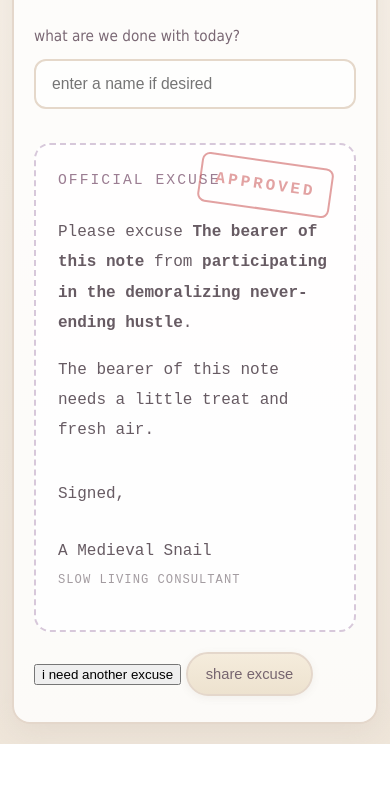
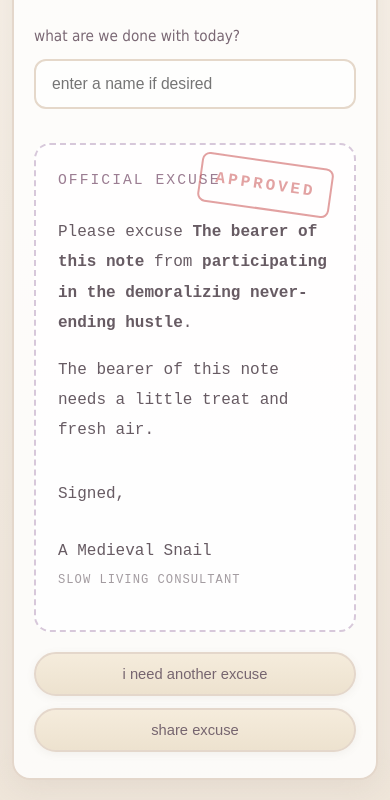
Before and after one commit to peppersghost16/please-excuse, a plain HTML site: page index.html in a window 390 px wide. Both pictures are taken after a click on the button "the hustle". Shown: the part 101-901 px from the top of the page. Before the commit the page ends 845 px from the top, so only its background shows below. Drawn offline with Linux system fonts and the light colour scheme.

Commit message:
Update style.css

```diff
--- a/style.css
+++ b/style.css
@@ -278,9 +278,19 @@ input:focus {
     opacity: 0.6;
 }
 
-#saveButton {
+.action-buttons {
+
+    display: flex;
+
+    gap: 12px;
 
     margin-top: 20px;
+
+    flex-wrap: wrap;
+}
+
+#saveButton,
+#againButton {
 
     border:
         2px solid #e4d7cb;
@@ -311,7 +321,8 @@ input:focus {
         background 0.16s ease;
 }
 
-#saveButton:hover {
+#saveButton:hover,
+#againButton:hover {
 
     transform:
         translateY(-2px);
@@ -328,6 +339,11 @@ input:focus {
 }
 
 .hidden {
+
+    display: none;
+}
+
+.categories.hidden {
 
     display: none;
 }
@@ -358,4 +374,9 @@ input:focus {
 
         padding: 22px;
     }
+
+    .action-buttons {
+
+        flex-direction: column;
+    }
 }
```
